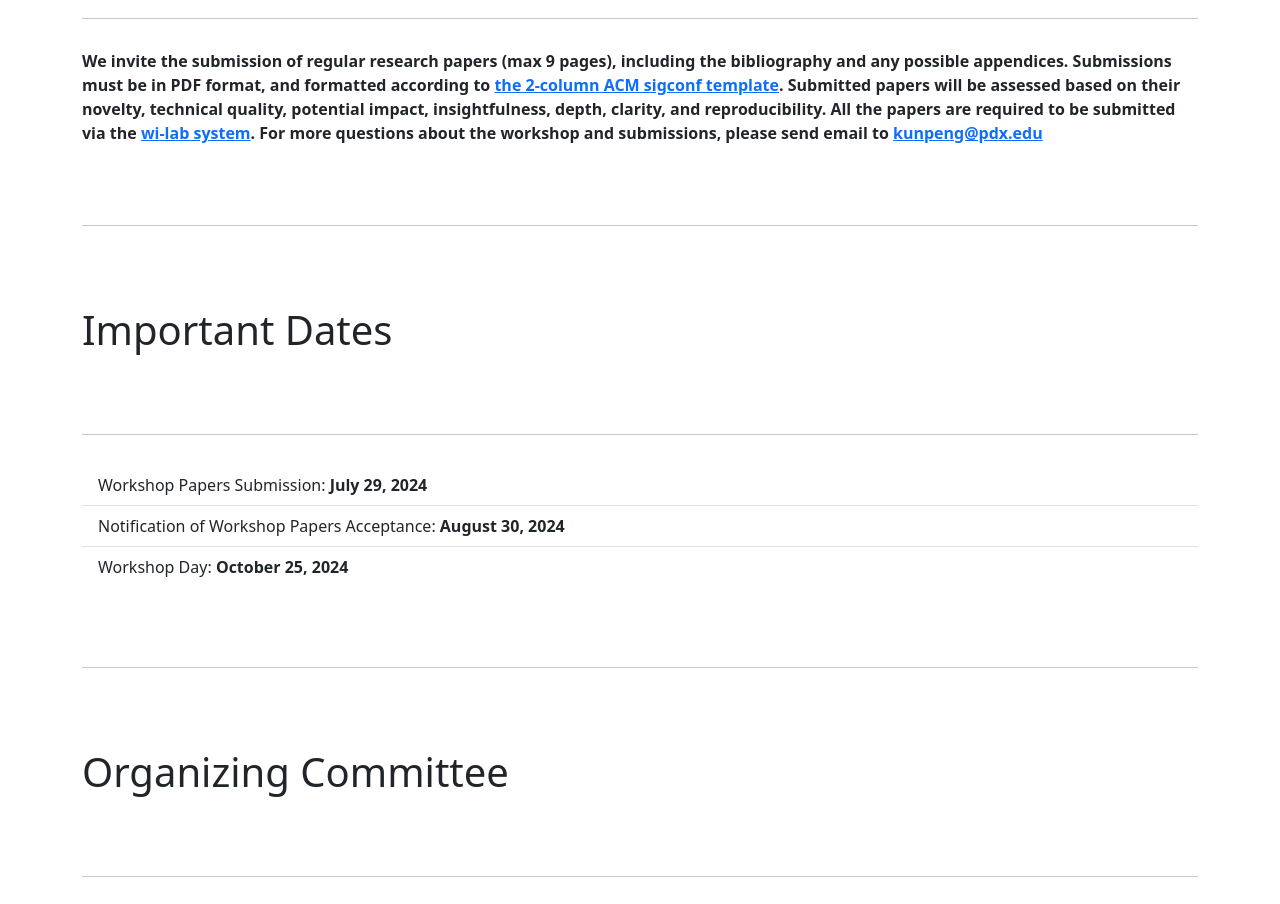
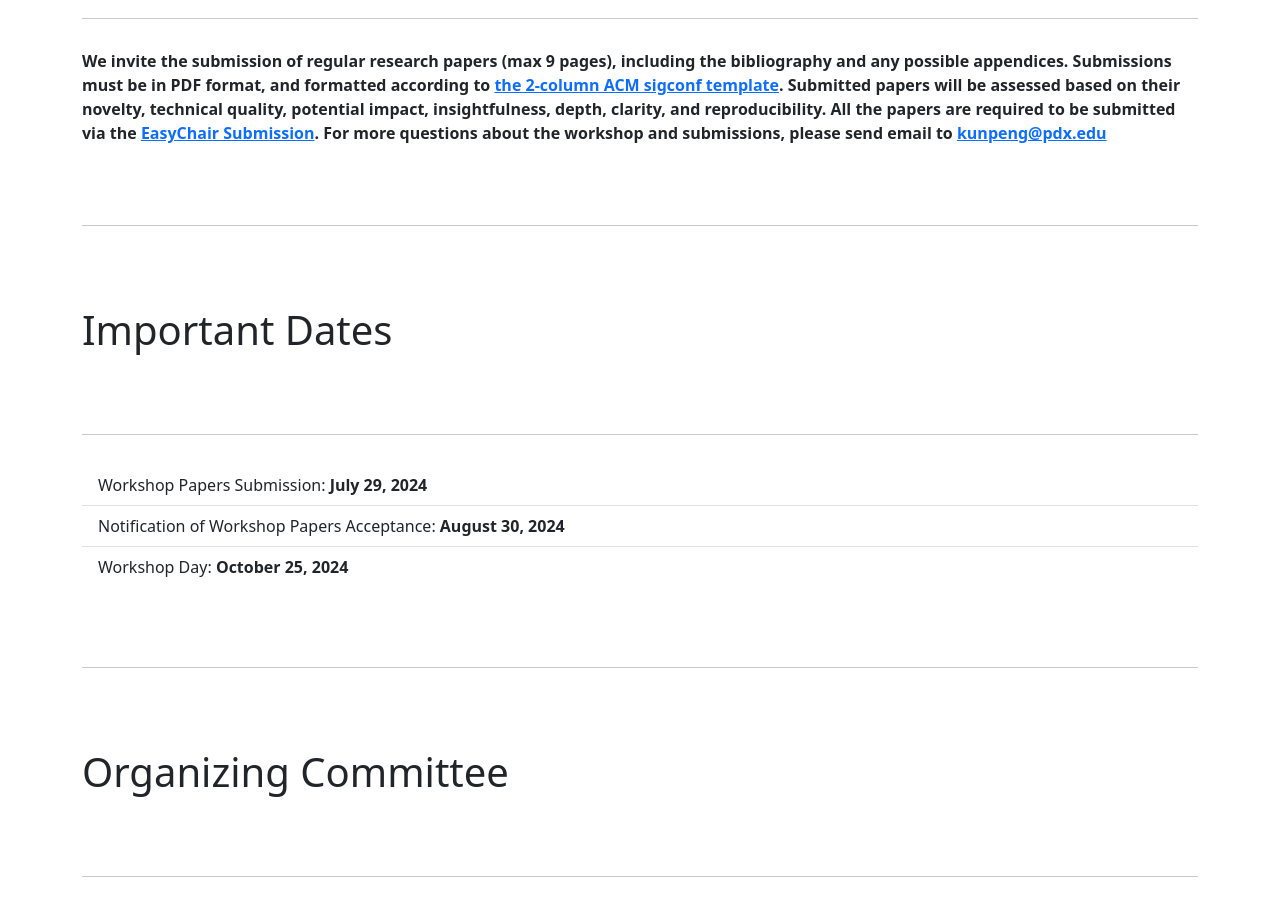
Before and after one commit to Data-Centric-AI-dev/Data-Centric-AI-dev.github.io, a plain HTML site: page CIKM2024/index.html in a window 1280 px wide. Shown: the part 2540-3444 px from the top of the page. Drawn offline with Linux system fonts and the light colour scheme; a script that the page names is missing.

Commit message:
update files

```diff
--- a/CIKM2024/index.html
+++ b/CIKM2024/index.html
@@ -491,7 +491,7 @@
 
         Submitted papers will be assessed based on their novelty, technical quality, potential impact, insightfulness, depth, clarity, and reproducibility.
 
-        All the papers are required to be submitted via the <a href="https://wi-lab.com/cyberchair/2023/icdm23/scripts/submit.php?subarea=S25&undisplay_detail=1&wh=/cyberchair/2023/icdm23/scripts/ws_submit.php">wi-lab system</a>.
+        All the papers are required to be submitted via the <a href="https://easychair.org/conferences/?conf=dcai240">EasyChair Submission</a>.
 
         <!-- By the unique ICDM tradition, all accepted workshop papers will be published in the dedicated ICDMW proceedings published by the IEEE Computer Society Press. -->
 
```
